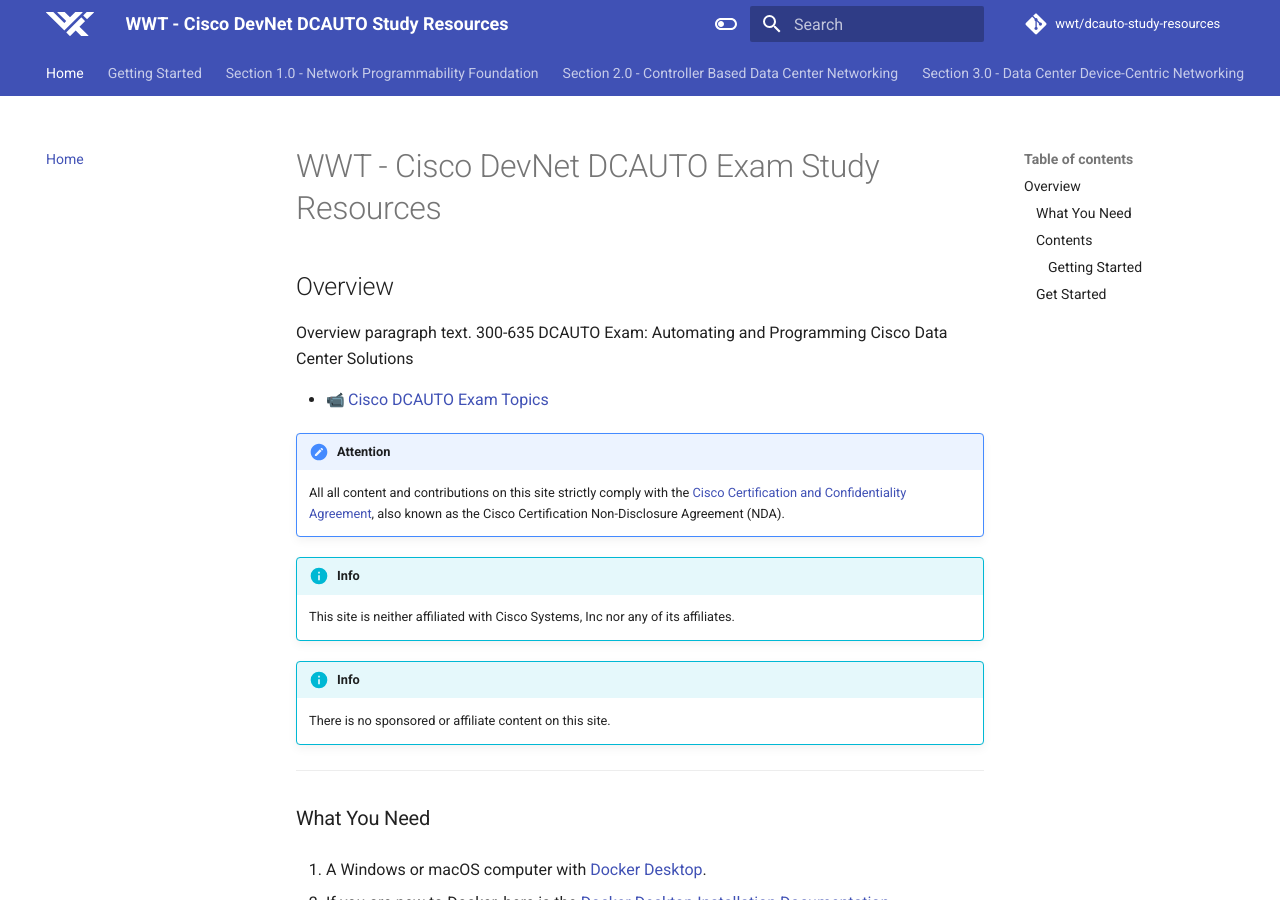
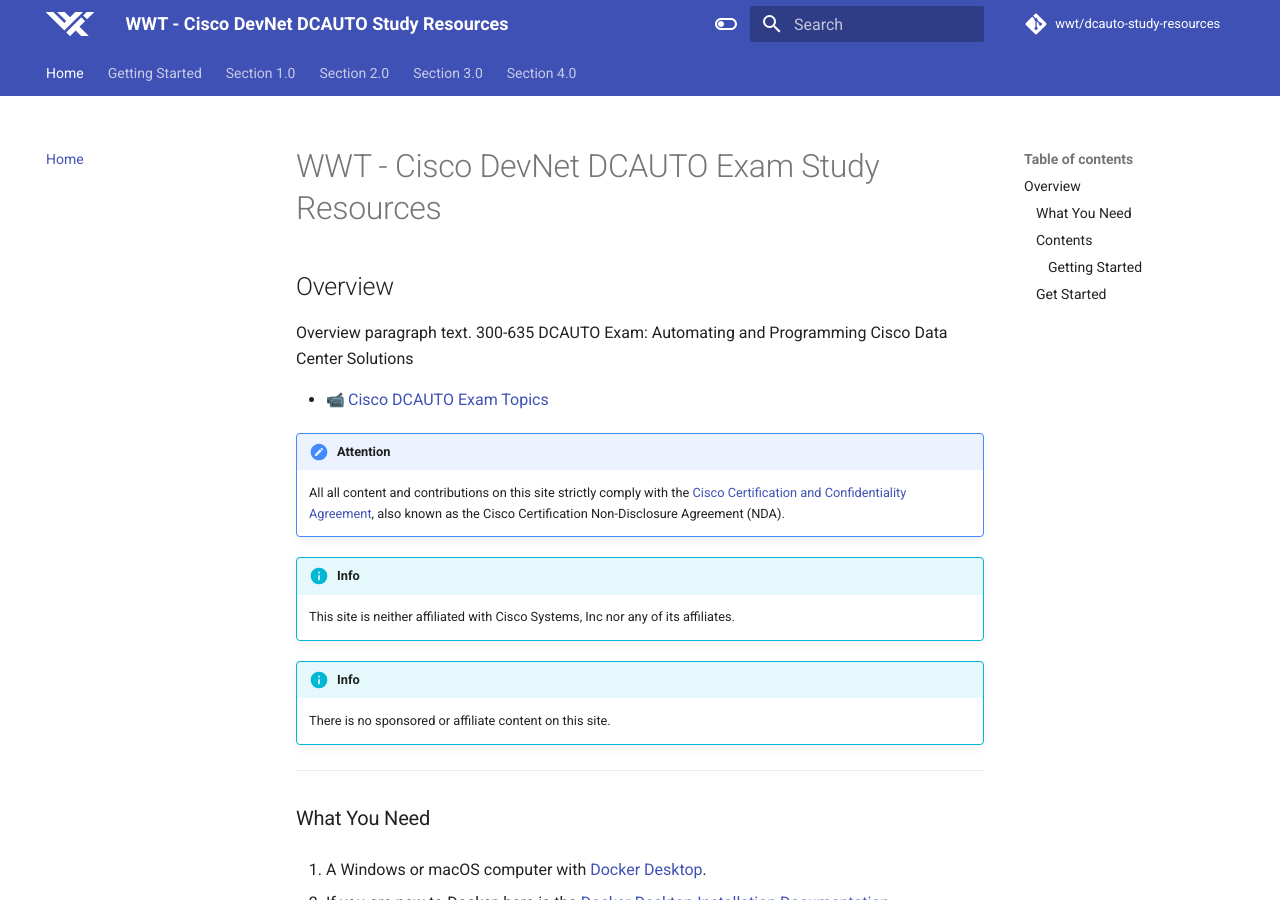
Before and after one commit to wwt/dcauto-study-resources, an MkDocs documentation site: the page built from docs/index.md, in a window 1280 px wide and 900 px high. Built offline with MkDocs 1.6.1 and Material for MkDocs 9.7.7, drawn with Linux system fonts in a browser that asks for light colours; emoji names are drawn with the system emoji font; comment, search, counter and statistics services are not loaded.

Commit message:
Shorten navigation menu headers

```diff
--- a/mkdocs.yml
+++ b/mkdocs.yml
@@ -1,30 +1,31 @@
 ---
+
 site_name: "WWT - Cisco DevNet DCAUTO Study Resources"
 nav:
   - Home: index.md
   - Getting Started:
     - Study Environment Setup: sections/section_0.md
-  - Section 1.0 - Network Programmability Foundation:
+  - Section 1.0:
     - Section 1.1: sections/section_1_1.md
     - Section 1.2: sections/section_1_2.md
     - Section 1.3: sections/section_1_3.md
     - Section 1.4: sections/section_1_4.md
     - Section 1.5: sections/section_1_5.md
     - Section 1.6: sections/section_1_6.md
-  - Section 2.0 - Controller Based Data Center Networking:
+  - Section 2.0:
     - Section 2.1: sections/section_2_1.md
     - Section 2.2: sections/section_2_2.md
     - Section 2.3: sections/section_2_3.md
     - Section 2.4: sections/section_2_4.md
     - Section 2.5: sections/section_2_5.md
     - Section 2.6: sections/section_2_6.md
-  - Section 3.0 - Data Center Device-Centric Networking:
+  - Section 3.0:
     - Section 3.1: sections/section_3_1.md
     - Section 3.2: sections/section_3_2.md
     - Section 3.3: sections/section_3_3.md
     - Section 3.4: sections/section_3_4.md
     - Section 3.5: sections/section_3_5.md
-  - Section 4.0 - Data Center Compute:
+  - Section 4.0:
     - Section 4.1: sections/section_4_1.md
     - Section 4.2: sections/section_4_2.md
     - Section 4.3: sections/section_4_3.md
```
